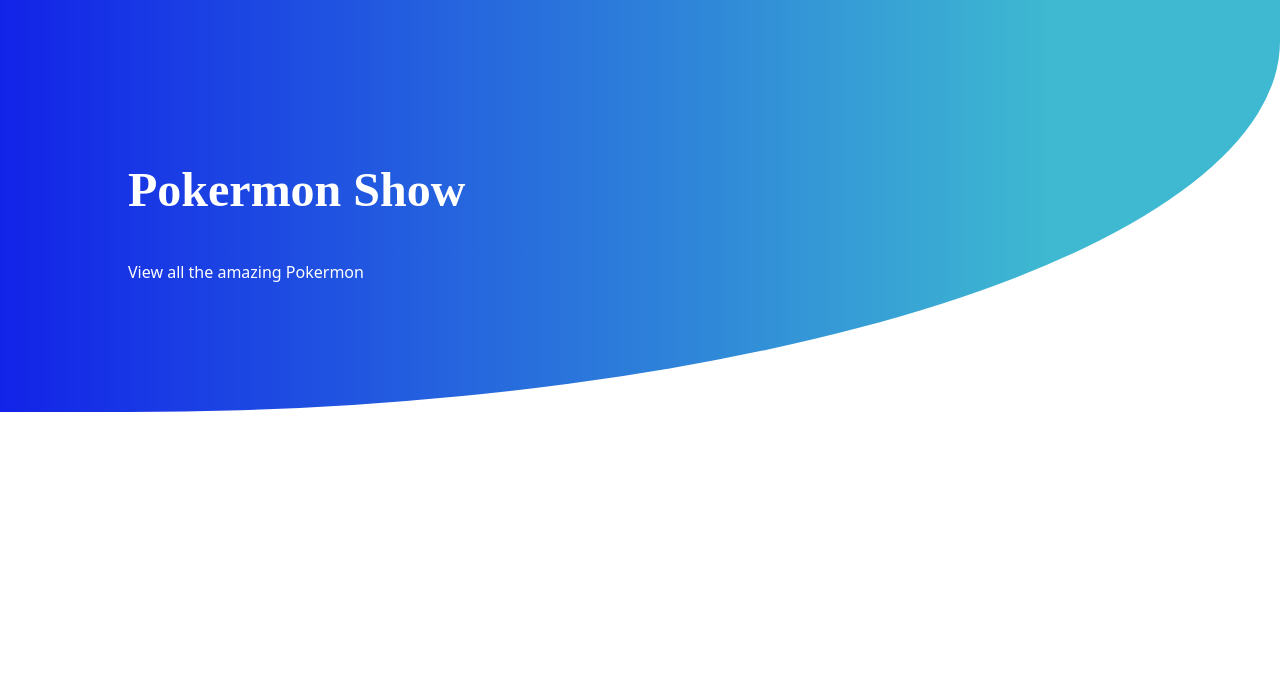
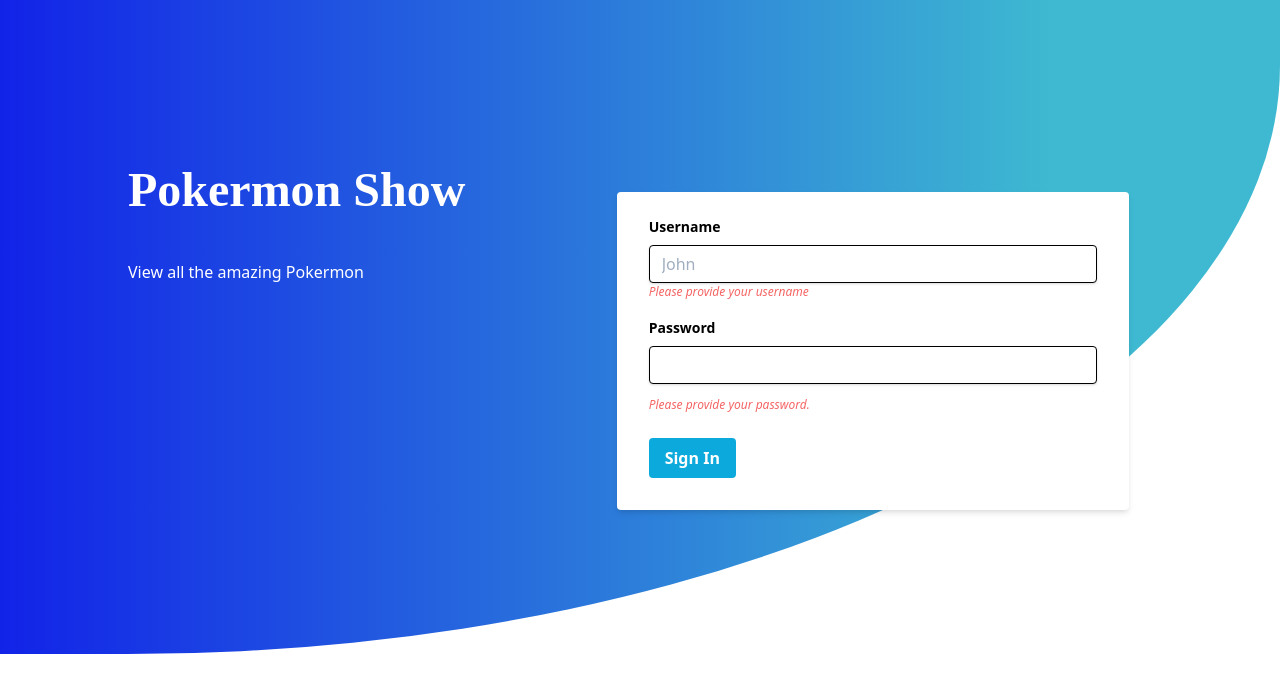
Before and after one commit to devPinheiro/pokemon, a Vue app: page /#/ in a window 1280 px wide. Shown: the top 692 px of the page. Built offline with nearby package versions, Linux system fonts and the light colour scheme.

Commit message:
created protected route

```diff
--- a/package.json
+++ b/package.json
@@ -12,7 +12,8 @@
     "core-js": "^3.3.2",
     "tailwindcss": "^1.1.3",
     "vue": "^2.6.10",
-    "vue-router": "^3.1.3"
+    "vue-router": "^3.1.3",
+    "vuelidate": "^0.7.4"
   },
   "devDependencies": {
     "@vue/cli-plugin-babel": "^4.0.0",
--- /dev/null
+++ b/src/components/LoginForm.vue
@@ -0,0 +1,94 @@
+<template>
+  <div class="w-full">
+    <form class="bg-white shadow-md rounded px-8 pt-6 pb-8 mb-4" @submit.prevent="submit">
+      <div class="mb-4">
+        <label class="block text-gray-700 text-sm font-bold mb-2" for="email">Username</label>
+        <input
+          class="shadow appearance-none border rounded w-full py-2 px-3 text-gray-700 leading-tight focus:outline-none focus:shadow-outline"
+          :class="{'border-red-500': $v.username.$error}"
+          id="username"
+          type="text"
+          placeholder="John"
+          v-model.trim="$v.username.$model"
+        />
+
+        <p
+          class="text-red-500 text-xs italic"
+          v-if="!$v.username.required"
+        >Please provide your username</p>
+      </div>
+      <div class="mb-6">
+        <label class="block text-gray-700 text-sm font-bold mb-2" for="password">Password</label>
+        <input
+          class="shadow appearance-none border rounded w-full py-2 px-3 text-gray-700 mb-3 leading-tight focus:outline-none focus:shadow-outline"
+          :class="{'border-red-500': $v.password.$error}"
+          id="password"
+          type="password"
+          placeholder
+          v-model.trim="$v.password.$model"
+        />
+        <p
+          class="text-red-500 text-xs italic"
+          v-if="!$v.password.required"
+        >Please provide your password.</p>
+        <p
+          class="text-red-500 text-xs italic"
+          v-if="!$v.password.minLength"
+        >Password must be at least
+        {{ $v.password.$params.minLength.min }}
+        characters</p>
+      </div>
+      <div class="flex items-center justify-between">
+        <button
+          class="bg-blue-500 hover:bg-blue-700 text-white font-bold py-2 px-4 rounded focus:outline-none focus:shadow-outline"
+          :class="{'opacity-50 cursor-not-allowed': $v.$error}"
+          type="submit"
+          :disabled="$v.$error"
+        >
+        Sign In
+        </button>
+      </div>
+    </form>
+  </div>
+</template>
+
+<script>
+// import vuelidate library for basic form validation
+import { required, minLength } from "vuelidate/lib/validators/";
+
+export default {
+  data() {
+    return {
+      username: "",
+      password: ""
+    };
+  },
+  // add validation rules for email and password fields
+  validations: {
+    username: {
+      required
+    },
+    password: {
+      required,
+      minLength: minLength(6)
+    }
+  },
+  methods: {
+    // handles form submission
+    submit() {
+      this.$v.$touch();
+      if (!this.$v.$invalid) {
+        // persist user credential to localstorage
+        localStorage.setItem('pokermonUser', JSON.stringify({
+          username: this.username,
+          password: this.password
+        }));
+        // redirect to the next page
+        this.$router.push('/dashboard')
+      }
+    }
+  }
+};
+</script>
+
+<style scoped></style>
--- a/src/main.js
+++ b/src/main.js
@@ -1,9 +1,11 @@
 import Vue from "vue";
 import App from "./App.vue";
 import router from "./router";
+import { Vuelidate } from "vuelidate";
 import "./assets/css/tailwind.css";
 
 Vue.config.productionTip = false;
+Vue.use(Vuelidate);
 
 new Vue({
   router,
--- a/src/router/index.js
+++ b/src/router/index.js
@@ -11,13 +11,14 @@ const routes = [
     component: Home
   },
   {
-    path: "/about",
-    name: "about",
+    path: "/dashboard",
+    name: "dashboard",
     // route level code-splitting
-    // this generates a separate chunk (about.[hash].js) for this route
+    // this generates a separate chunk (dashboard.[hash].js) for this route
     // which is lazy-loaded when the route is visited.
     component: () =>
-      import(/* webpackChunkName: "about" */ "../views/About.vue")
+      import(/* webpackChunkName: "dashboard" */ "../views/Dashboard.vue"),
+    meta: { requiresAuth: true }
   }
 ];
 
@@ -25,4 +26,19 @@ const router = new VueRouter({
   routes
 });
 
+router.beforeEach((to, from, next) => {
+  if (to.matched.some(record => record.meta.requiresAuth)) {
+    // check localstorage for authenticated user
+    if (localStorage.getItem("pokermonUser") === null) {
+      next({
+        name: "home"
+      });
+    } else {
+      next();
+    }
+  } else {
+    next();
+  }
+});
+
 export default router;
--- a/src/views/About.vue
+++ /dev/null
@@ -1,5 +0,0 @@
-<template>
-  <div class="about">
-    <h1>This is an about page</h1>
-  </div>
-</template>
--- /dev/null
+++ b/src/views/Dashboard.vue
@@ -0,0 +1,23 @@
+<template>
+  <div >
+    <h1>This is the page for the pokermon cards</h1>
+    <button class="" @click="logOut">Logout</button>
+  </div>
+</template>
+
+<script>
+  export default {
+    methods: {
+      logOut () {
+        if(localStorage.getItem('pokermonUser')){
+           localStorage.setItem('pokermonUser', null);
+           this.$router.push('/');
+        }
+      }
+    }
+  }
+</script>
+
+<style scoped>
+
+</style>
--- a/src/views/Home.vue
+++ b/src/views/Home.vue
@@ -1,33 +1,33 @@
 <template>
-   <div class="w-full max-w-screen-xl pt-20 pb-32 text-white lg:pt-40 mx-auto px-6 sm:pr-20 sm:pl-20 lg:pr-32 lg:pl-32 block mb-4 bg-blue curve">
-                  <div class="w-full xl:flex lg:flex ">
-
-                    <div class="block  xl:flex lg:flex text-center lg:text-left text-dark  ">
-                        <div class="xl:mt-18 xl:pr-32  lg:mt-18 lg:pr-32 ">
-                            <h1 class="font-Montserrat font-bold leading-tight sm:text-3xl md:text-4xl lg:text-5xl xl:text-5xl text-xl ">
-                            Pokermon Show
-                            </h1>
-                            <p class="pt-10"> View all the amazing Pokermon</p>
+  <div
+    class="w-full max-w-screen-xl pt-20 pb-32 lg:pt-40 mx-auto px-6 sm:pr-20 sm:pl-20 lg:pr-32 lg:pl-32 block mb-4 bg-blue curve"
+  >
+    <div class="w-full xl:flex lg:flex">
+      <div class="block xl:flex lg:flex text-center lg:text-left text-dark">
+        <div class="xl:mt-18 xl:pr-32 lg:mt-18 lg:pr-32">
+          <h1
+            class="font-Montserrat text-white font-bold leading-tight sm:text-3xl md:text-4xl lg:text-5xl xl:text-5xl text-xl"
+          >Pokermon Show</h1>
+          <p class="pt-10 text-white">View all the amazing Pokermon</p>
         </div>
       </div>
-                    <div class="block xl:flex lg:flex pt-8 m-auto">
-
+      <div class="block xl:flex lg:flex pt-8 w-1/2 m-auto">
         <!-- Login form -->
-
-
+        <LoginForm />
       </div>
     </div>
-
   </div>
 </template>
 
 <script>
 // @ is an alias to /src
-
+import LoginForm from "@/components/LoginForm.vue";
 
 export default {
   name: "home",
-
+  components: {
+    LoginForm
+  }
 };
 </script>
 
@@ -37,6 +37,10 @@ export default {
   border-radius: 0 0 90% 0;
 }
 .bg-blue {
-    background: linear-gradient(90deg, rgba(18,35,232,1) 0%, rgb(62, 185, 209) 82%);
+  background: linear-gradient(
+    90deg,
+    rgba(18, 35, 232, 1) 0%,
+    rgb(62, 185, 209) 82%
+  );
 }
 </style>
```
Also changed, not shown: 1 other file (tests, documents, lock files or other folders). Lines whose indentation alone changed are shown as unchanged.
